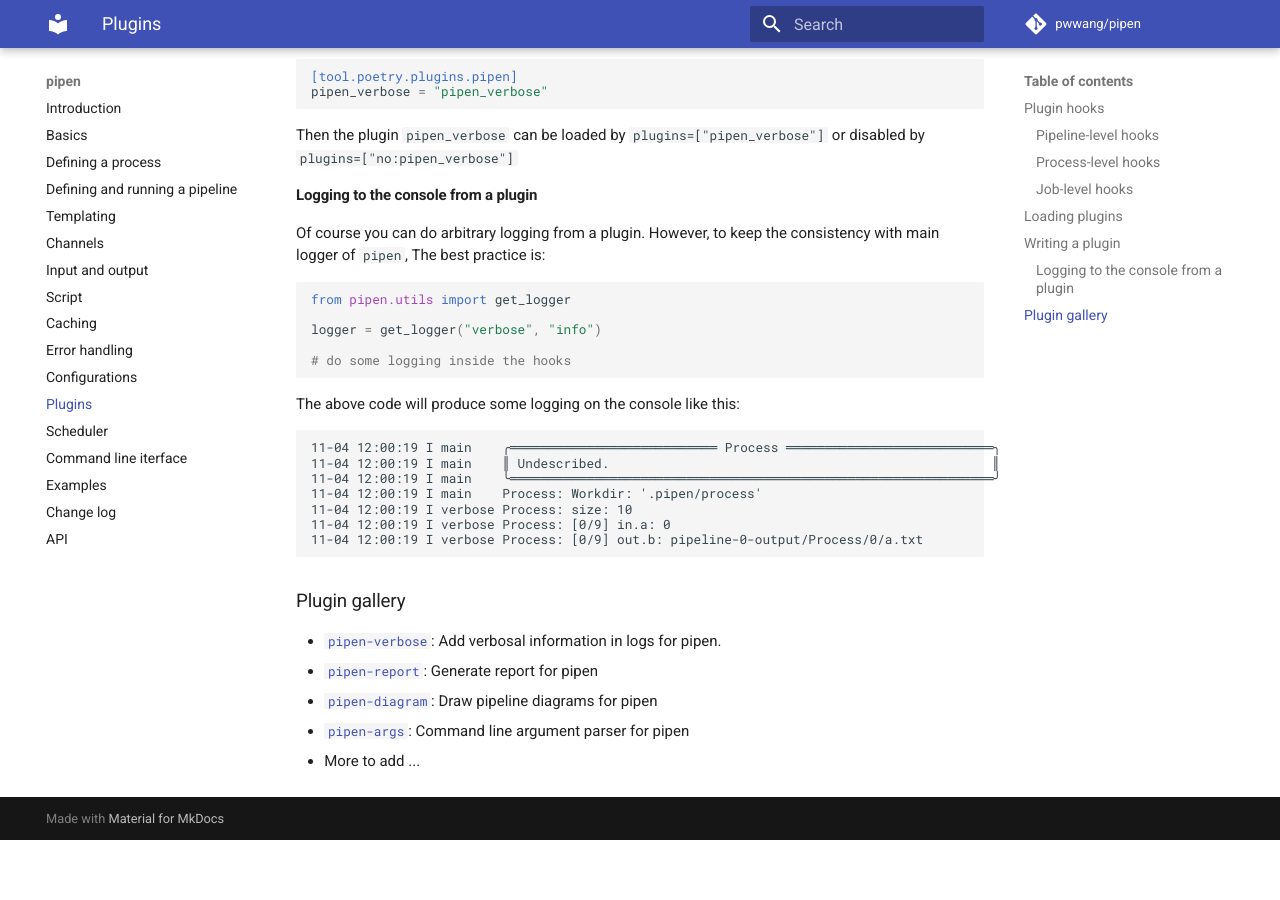
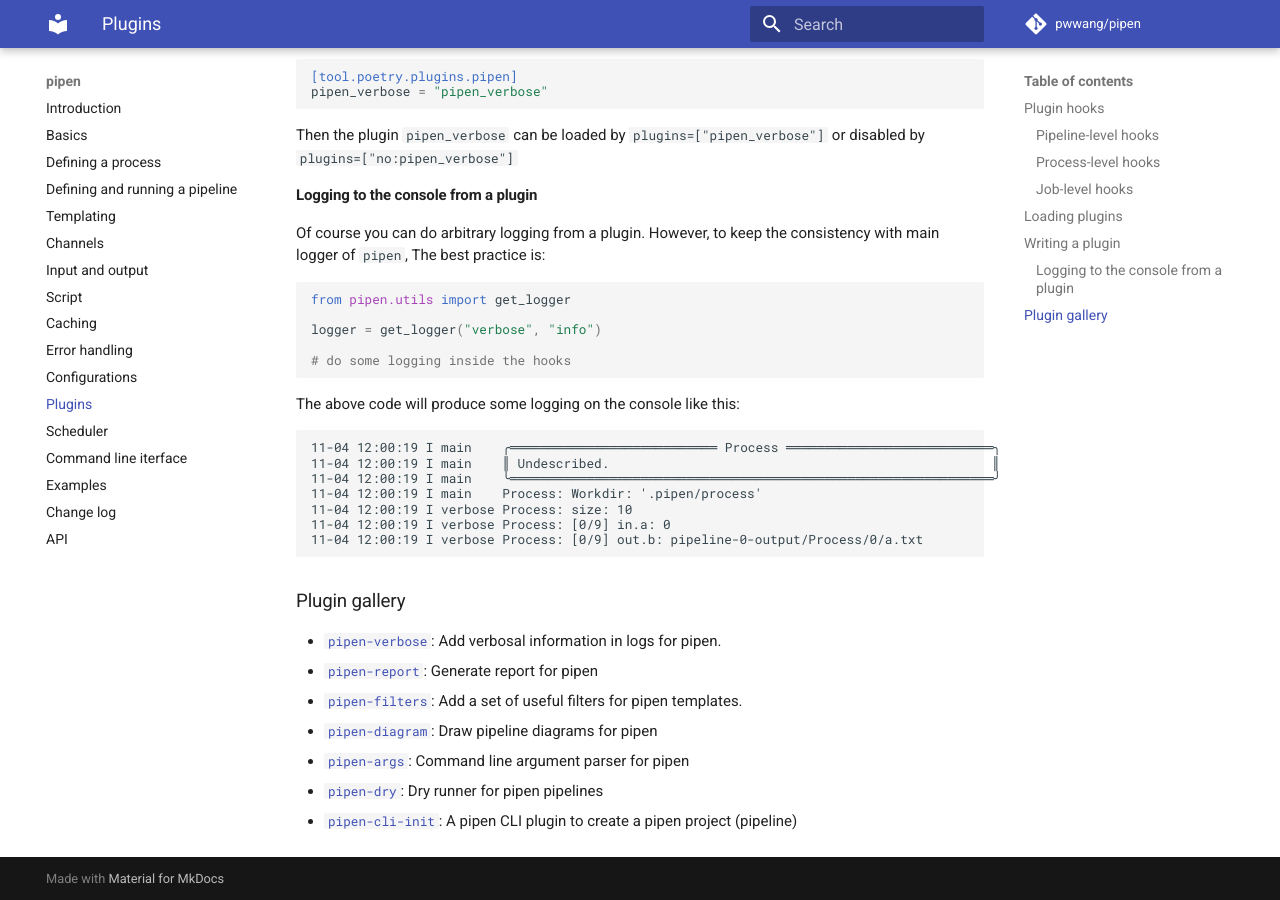
Before and after one commit to pwwang/pipen, an MkDocs documentation site: the page built from docs/plugin.md, in a window 1280 px wide and 900 px high, scrolled down 2824 px. Built offline with MkDocs 1.6.1 and Material for MkDocs 9.7.7, drawn with Linux system fonts in a browser that asks for light colours; comment, search, counter and statistics services are not loaded; before the commit the page ends 3664 px from its top, so only the background shows below that.

Commit message:
📝 Update plugin gallery

```diff
--- a/docs/plugin.md
+++ b/docs/plugin.md
@@ -178,9 +178,12 @@ The above code will produce some logging on the console like this:
 
 - [`pipen-verbose`][3]: Add verbosal information in logs for pipen.
 - [`pipen-report`][4]: Generate report for pipen
+- [`pipen-filters`][8]: Add a set of useful filters for pipen templates.
 - [`pipen-diagram`][5]: Draw pipeline diagrams for pipen
 - [`pipen-args`][6]: Command line argument parser for pipen
-- More to add ...
+- [`pipen-dry`][7]: Dry runner for pipen pipelines
+- [`pipen-cli-init`][9]: A pipen CLI plugin to create a pipen project (pipeline)
+
 
 
 [1]: https://github.com/pwwang/simplug
```
Also changed, not shown: other parts of docs/plugin.md (+3 -0 lines).
